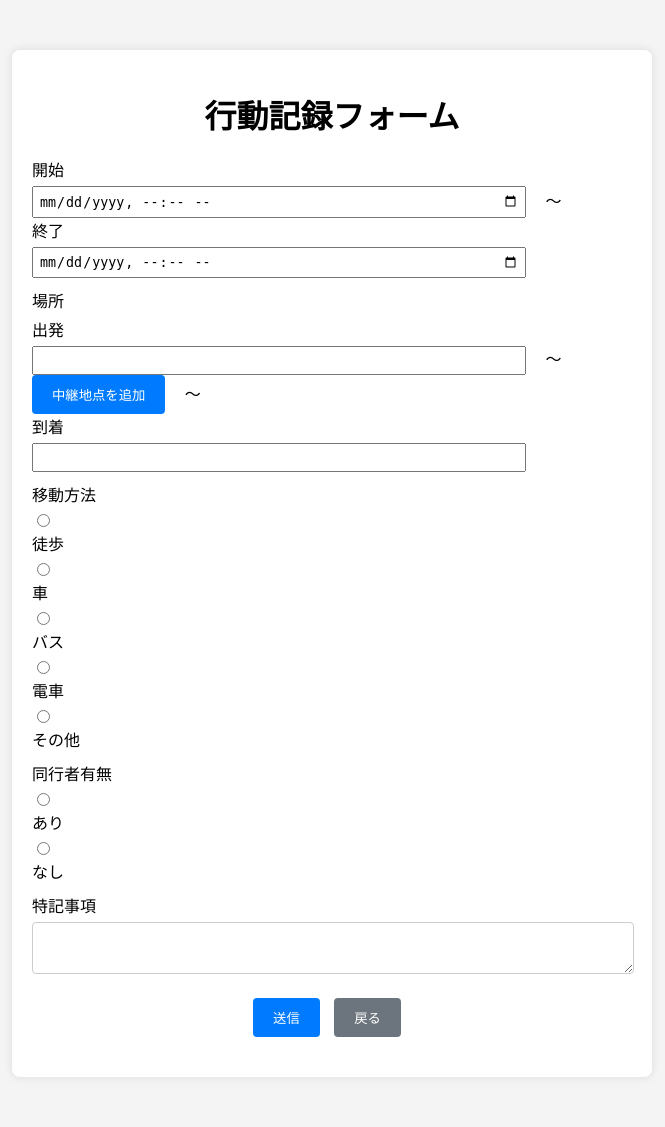
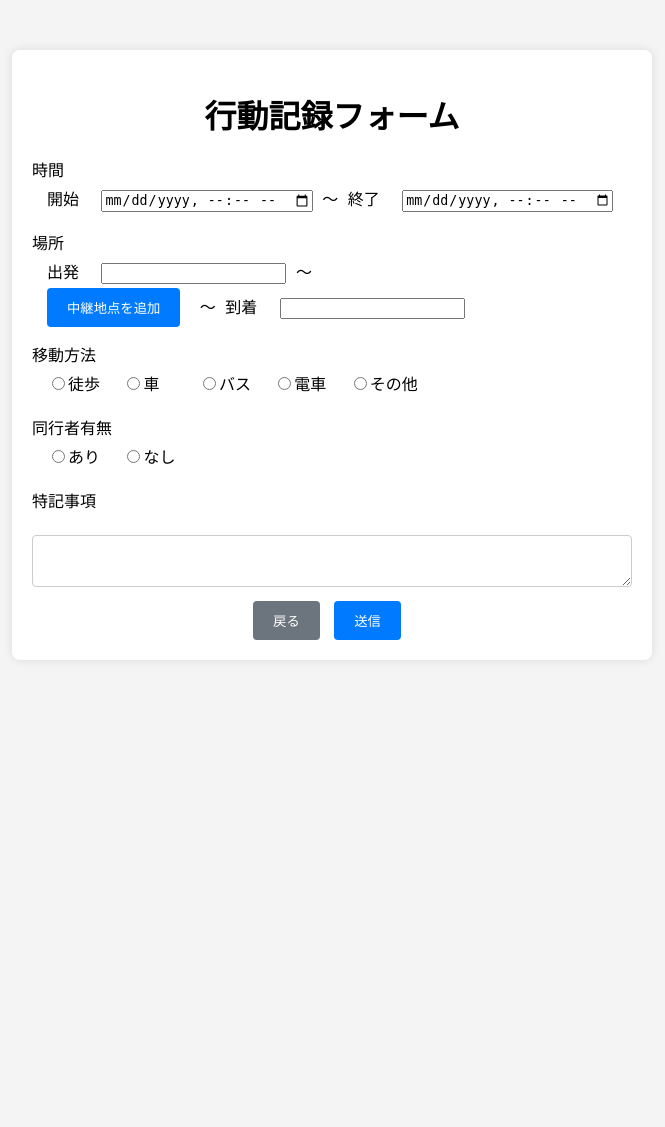
Before and after one commit to tomohisa847/DBproject, a Flask app: template templates/send-actionlog.html in a window 1280 px wide. Shown: the whole page, without its empty margins (308-973 px from the left). After the commit the page ends 640 px from the top, so only its background shows below. Run offline with Flask 3, Linux system fonts and the light colour scheme; the template is opened without the code that fills it, so the values that code supplies are empty; the visitor is signed in with stand-in values (Sample User, id 1).

Commit message:
change rayout

```diff
--- a/templates/send-actionlog.html
+++ b/templates/send-actionlog.html
@@ -1,5 +1,7 @@
+<!-- 行動記録表 （レイアウト修正版）-->
 <!DOCTYPE html>
 <html lang="ja">
+
 <head>
     <meta charset="UTF-8">
     <meta name="viewport" content="width=device-width, initial-scale=1.0">
@@ -12,6 +14,10 @@
             background-color: #f4f4f4;
         }
 
+        .separator {
+            margin: 0 5px;
+        }
+
         .conduct-form {
             max-width: 600px;
             margin: 50px auto;
@@ -19,6 +25,7 @@
             background-color: white;
             border-radius: 8px;
             box-shadow: 0 0 10px rgba(0, 0, 0, 0.1);
+            position: relative;
         }
 
         .conduct-form h1 {
@@ -31,55 +38,47 @@
             margin-bottom: 5px;
         }
 
-        .form-section {
-            margin-bottom: 20px;
+        .conduct-form #time,
+        .conduct-form #place,
+        .conduct-form #way,
+        .conduct-form #companion {
+            margin-left: 15px;
+            margin-bottom: 15px;
         }
 
-        .form-section > div {
-            margin-bottom: 10px;
+        .conduct-form #time label,
+        .conduct-form #place label,
+        .conduct-form #way label,
+        .conduct-form #companion label {
+            width: 50px;
+            display: inline-block;
         }
 
-        .form-section label {
-            margin-right: 10px;
-        }
-
-        .form-section input[type="text"],
-        .form-section input[type="datetime-local"] {
-            width: calc(100% - 120px);
-            padding: 5px;
-            margin-right: 10px;
-        }
-
-        .form-section input[type="radio"] {
+        .conduct-form #way input[type="checkbox"] {
+            width: auto;
             margin-right: 5px;
         }
 
-        .separator {
+        .conduct-form #companion input[type="checkbox"] {
+            width: auto;
+            margin-right: 5px;
+        }
+
+        .conduct-form .separator {
             display: inline-block;
             margin: 0 5px;
         }
 
-        .transit-points {
-            display: flex;
-            flex-direction: column;
-        }
-
-        .transit-point {
-            display: flex;
-            align-items: center;
-            margin-bottom: 5px;
-        }
-
-        .transit-point input[type="text"] {
-            width: calc(100% - 120px);
-            margin-right: 10px;
-        }
-
-        .button-container {
-            text-align: center;
+        .conduct-form textarea {
+            width: calc(100% - 22px);
+            padding: 10px;
+            border: 1px solid #ccc;
+            border-radius: 4px;
+            margin-bottom: 10px;
         }
 
         .conduct-form button {
+            display: inline-block;
             padding: 10px 20px;
             margin-right: 10px;
             border: none;
@@ -91,14 +90,6 @@
 
         .conduct-form button#back {
             background-color: #6c757d;
-        }
-
-        .conduct-form textarea {
-            width: calc(100% - 20px);
-            padding: 10px;
-            border: 1px solid #ccc;
-            border-radius: 4px;
-            margin-bottom: 10px;
         }
 
         #notification,
@@ -123,11 +114,11 @@
         }
     </style>
 </head>
+
 <body>
     <form id="conductForm" class="conduct-form" method="POST" action="/insertActivity2">
         <h1>行動記録フォーム</h1>
-
-        <div class="form-section" id="time">
+        <label for="time">時間</label>
         <div id="time">
             <label for="start">開始</label>
             <input type="datetime-local" name="start">
@@ -135,14 +126,12 @@
             <label for="stop">終了</label>
             <input type="datetime-local" name="stop">
         </div>
-
-        <div class="form-section" id="place">
         <label for="place">場所</label>
-            <div>
+        <div id="place">
             <label for="departure">出発</label>
             <input type="text" name="departure">
             <span class="separator">～</span>
-                <div id="transit_places" class="transit-points">
+            <div id="transit_places">
                 <!-- 中継地点がここに追加されます -->
             </div>
             <button type="button" onclick="addTransitPlace()">中継地点を追加</button>
@@ -150,40 +139,35 @@
             <label for="destination">到着</label>
             <input type="text" name="destination">
         </div>
-        </div>
-
-        <div class="form-section" id="way">
         <label for="way">移動方法</label>
-            <div>
+        <div id="way">
             <input type="radio" name="way" value="徒歩"><label for="walk">徒歩</label>
             <input type="radio" name="way" value="車"><label for="car">車</label>
             <input type="radio" name="way" value="バス"><label for="bus">バス</label>
             <input type="radio" name="way" value="電車"><label for="train">電車</label>
             <input type="radio" name="way" value="その他"><label for="other">その他</label>
         </div>
-        </div>
-
-        <div class="form-section" id="companion">
         <label for="companion">同行者有無</label>
-            <div>
+        <div id="companion">
             <input type="radio" name="companion" value="true" onclick="showHideDiv(true)"><label for="yes">あり</label>
             <input type="radio" name="companion" value="false" onclick="showHideDiv(false)"><label for="no">なし</label>
         </div>
-        </div>
 
         <div id="accompanying_field" class="hidden">
+
         </div>
 
         <input type="hidden" name="accompanying" id="hidden_accompanying" value="none">
 
-        <div class="form-section">
+        <div>
             <label for="note">特記事項</label>
+            <br>
             <textarea name="note"></textarea>
         </div>
 
-        <div class="button-container">
+        <div class="button-container" align="center">
+            <button id="back" type="button">戻る</button>
             <button id="send" type="submit">送信</button>
-            <button id="back" type="button">戻る</button>
         </div>
 
         <div id="notice-send">
@@ -207,13 +191,11 @@
                 transitCount++;
                 const transitPlacesDiv = document.getElementById('transit_places');
                 const newTransitDiv = document.createElement('div');
-                newTransitDiv.classList.add('transit-point');
                 newTransitDiv.innerHTML = `
                     <label for="transit_address${transitCount}">中継地点${transitCount}</label>
                     <input type="text" name="transit_address${transitCount}">
-
+                    <span class="separator">～</span>
                 `;
-
                 transitPlacesDiv.appendChild(newTransitDiv);
             } else {
                 alert("中継地点は最大3地点までです。");
@@ -232,15 +214,6 @@
             }
         }
 
-        document.getElementById('send').addEventListener('click', function (event) {
-            event.preventDefault();
-            document.getElementById('notice-send').style.display = 'block';
-            setTimeout(function () {
-                document.getElementById('conductForm').submit();
-                window.location.href = '/';
-            }, 5 * 1000);
-        });
-
         document.getElementById('back').addEventListener('click', function () {
             document.getElementById('notification').style.display = 'block';
         });
@@ -258,4 +231,5 @@
         });
     </script>
 </body>
+
 </html>
```
Also changed, not shown: templates/send-body-health.html (+53 -7 lines), templates/show-body-health.html (+76 -5 lines), templates/super-confirm.html (added, +14 -0 lines). Lines whose indentation alone changed are shown as unchanged.
